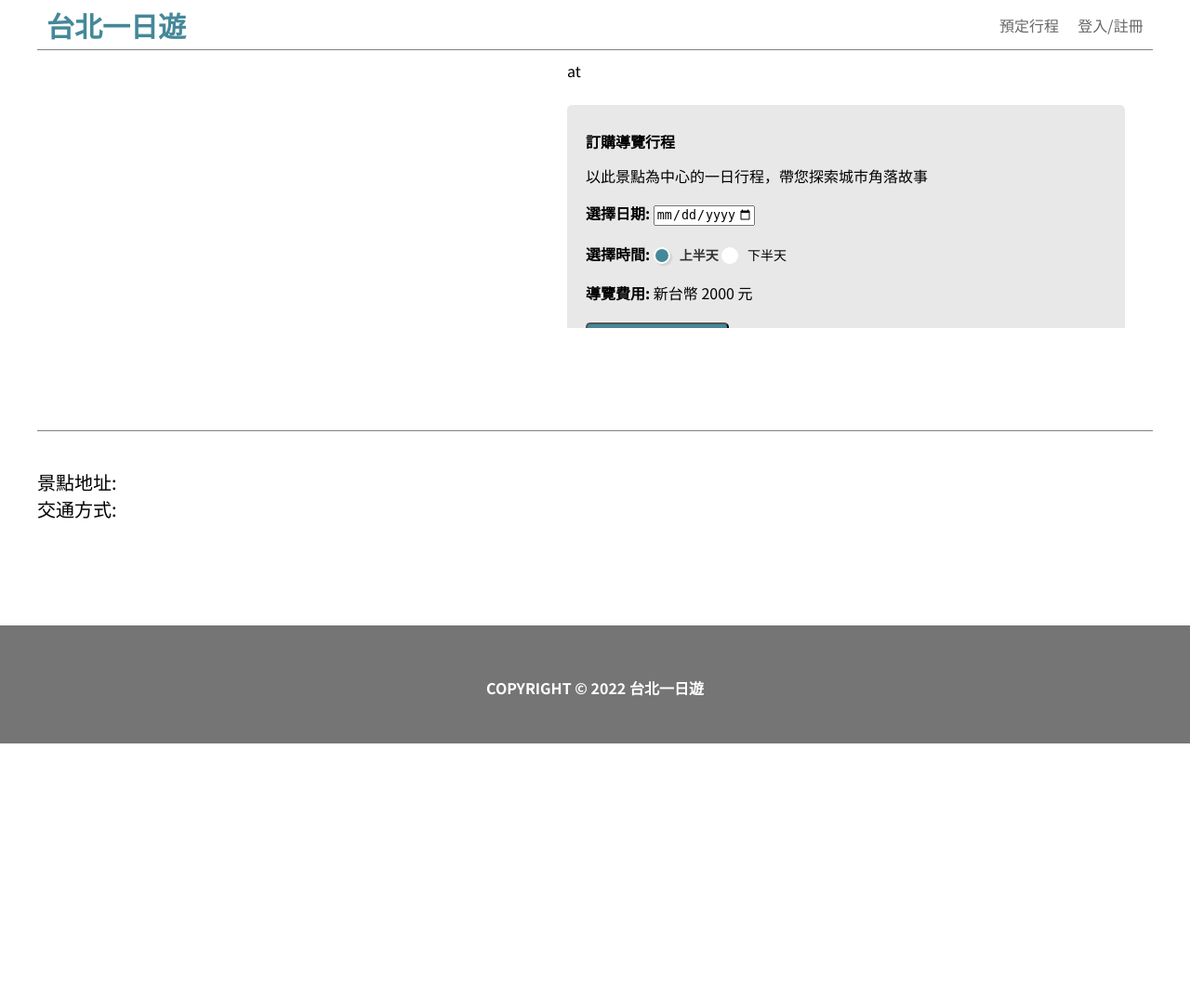
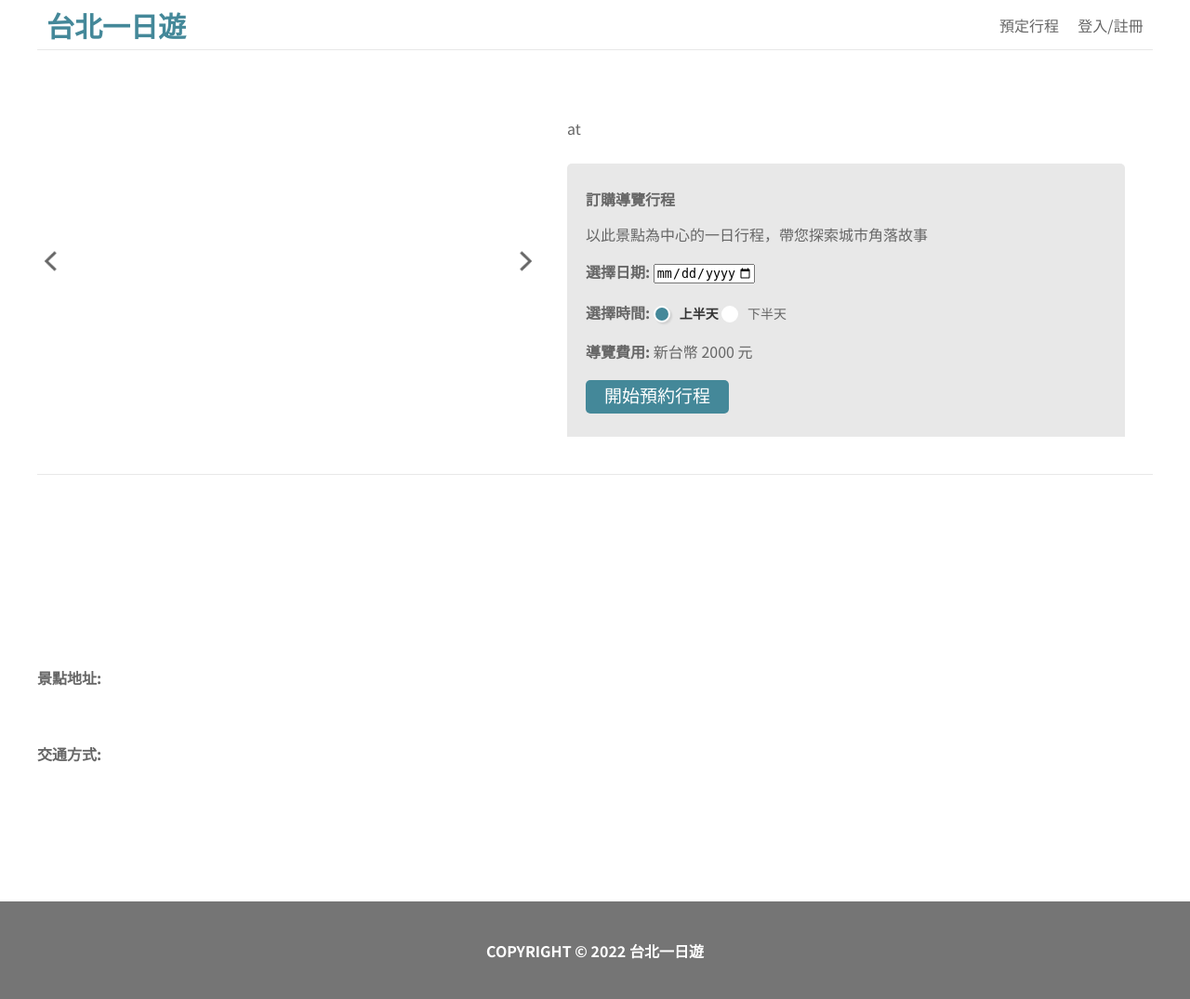
Before and after one commit to vivian-wj-lin/Day-Trip, a Flask app: page /attraction/1 in a window 1280 px wide. Shown: the whole page at 93% size. Before the commit the page ends 800 px from the top, so only its background shows below. Run offline with Flask 2, Linux system fonts and the light colour scheme; data that the repository does not hold is empty.

Commit message:
attraction page draft

```diff
--- a/taipei-day-trip/templates/attraction.css
+++ b/taipei-day-trip/templates/attraction.css
@@ -6,9 +6,11 @@ body {
   width: 100%;
   height: 100%;
   font-size: 20px;
+  color: #666666;
   margin: 0;
   padding: 0;
-  background: #757575;
+  background-color: white;
+  /* background: #757575; */
   display: flex;
   align-items: center;
   justify-content: center;
@@ -56,7 +54,7 @@ body {
   justify-content: center;
   margin: 10px, auto 10px, auto;
   background-color: #ffffff;
-  border-bottom: 1px solid grey;
+  border-bottom: 1px solid #e8e8e8;
 }
 
 .left {
@@ -163,12 +162,16 @@ input[type="radio"]:checked + label span {
   display: flex;
   align-items: center;
   /* text-align: center; */
-  align-items: flex-start;
+  align-items: center;
   /* padding: 10px 20px; */
   padding: 10px 10px;
   color: #ffffff;
   background: #448899;
+  background-color: #448899;
+  /* color: #448899; */
   border-radius: 5px;
+  justify-content: center;
+  border-width: 0;
 }
 
 /* Slideshow container */
@@ -209,9 +213,14 @@ input[type="radio"]:checked + label span {
   z-index: 999;
 }
 
+.prev {
+  background: no-repeat center/100% url("btn_leftArrow.png");
+  left: 0;
+}
 /* Position the "next button" to the right */
 .next {
   right: 0;
+  background: no-repeat center/100% url("btn_rightArrow.png");
   border-radius: 3px 0 0 3px;
 }
 
@@ -247,6 +257,7 @@ mySlides fade {
 .dots {
   position: absolute;
   z-index: 999;
+  margin-bottom: 14px;
 }
 /* The dots/bullets/indicators */
 .dot {
@@ -288,6 +299,7 @@ mySlides fade {
   background-color: white;
   width: 100%;
   height: 45%;
+  min-height: 500px;
   justify-content: center;
   align-items: center;
   display: flex;
@@ -304,7 +316,10 @@ mySlides fade {
   padding-top: 40px;
 }
 .the-upper-left {
+  align-items: flex-end;
   margin-right: 15px;
+  justify-content: center;
+  display: flex;
 }
 .the-upper-right {
   display: grid;
@@ -385,19 +400,72 @@ mySlides fade {
 .the-bottom-container {
   background-color: white;
   width: 100%;
-  height: 40%;
+  height: 45%;
+  min-height: 500px;
   display: flex;
-  justify-content: center;
+  justify-content: space-around;
+  /* justify-content: center; */
   align-items: center;
   /* margin-top: -20px; */
 }
 .the-bottom-part {
-  border-top: 1px solid grey;
+  margin-top: -100px;
+  border-top: 1px solid #e8e8e8;
   width: 1200px;
   background-color: white;
 }
 .descr {
-  margin-top: 40px;
+  margin-top: 30px;
+  width: 1180px;
+  height: 96px;
+  left: 10px;
+  top: 10px;
+  font-family: "Noto Sans TC";
+  font-style: normal;
+  font-weight: 400;
+  font-size: 16px;
+  line-height: 23px;
+  color: #666666;
+  margin-bottom: 50px;
+}
+.address-headline {
+  width: 1180px;
+  height: 32px;
+  font-style: normal;
+  font-weight: 700;
+  font-size: 16px;
+  /* line-height: 13px; */
+  align-items: center;
+  margin-top: 80px;
+}
+.address {
+  width: 1180px;
+  height: 24px;
+  /* left: 10px;
+  top: 158px; */
+  font-style: normal;
+  font-weight: 400;
+  font-size: 16px;
+  /* line-height: 23px; */
+}
+.transport-headline {
+  /* position: absolute; */
+  width: 1180px;
+  height: 32px;
+  /* left: 10px;
+  top: 202px; */
+  font-weight: 700;
+  font-size: 16px;
+  align-items: center;
+  margin-top: 50px;
+}
+.transport {
+  width: 1180px;
+  height: 48px;
+  font-style: normal;
+  font-weight: 400;
+  font-size: 16px;
+  line-height: 23px;
 }
 .footer {
   display: flex;
--- a/taipei-day-trip/templates/attraction.html
+++ b/taipei-day-trip/templates/attraction.html
@@ -4,7 +4,7 @@
     <meta charset="UTF-8" />
     <meta http-equiv="X-UA-Compatible" content="IE=edge" />
     <meta name="viewport" content="width=device-width, initial-scale=1.0" />
-    <title>attration</title>
+    <title>attraction</title>
     <link rel="stylesheet" href="/static/attraction.css" />
   </head>
   <body>
@@ -61,7 +61,9 @@
           </div>
           <div class="booking-process">
             <div class="headline">訂購導覽行程</div>
-            <div class="headline-descript">以此景點為中心的一日行程，帶您探索城市角落故事</div>
+            <div class="headline-descript">
+              以此景點為中心的一日行程，帶您探索城市角落故事
+            </div>
 
             <div class="date-selector">
               <label for="start">選擇日期: </label>
@@ -131,11 +133,11 @@
       <div class="the-bottom-part intros">
         <div class="descr"></div>
         <div class="intro-text"></div>
-        <div>
+        <div class="address-headline">
           景點地址:
           <div class="address"></div>
         </div>
-        <div>
+        <div class="transport-headline">
           交通方式:
           <div class="transport"></div>
         </div>
```
Also changed, not shown: other parts of taipei-day-trip/templates/attraction.css (+72 -4 lines).
